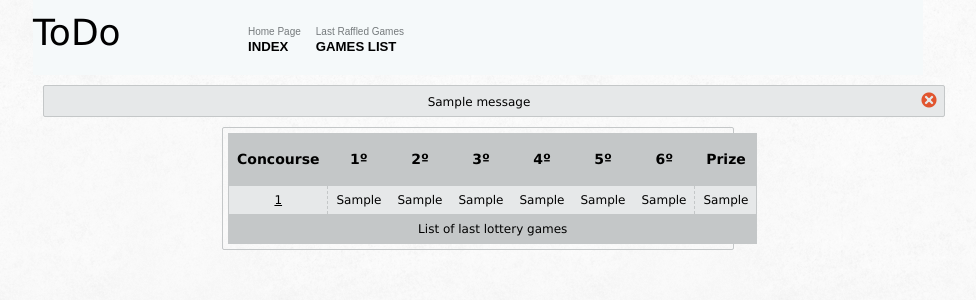
After one commit to adroaldof/lottery, a Django app: template templates/megasena/home.html in a window 1280 px wide. The commit adds this page. Shown: the top 300 px of the page, without its empty margins (157-1133 px from the left). Run offline with Django 3.2, Linux system fonts and the light colour scheme; the template is opened without the code that fills it: most values are stand-ins (such as "Sample title", 1, 10 or a date in 2020); one stand-in notice (Sample message) is shown; style sheets or scripts are compiled from the project's sources; some libraries are stand-ins or nearby versions.

Commit message:
Add home page and its dependencies

```diff
--- /dev/null
+++ b/static/css/home.less
@@ -0,0 +1,61 @@
+// borders
+@border-radius: 2px;
+@border-color: #C4C7C8;
+
+// box
+@box-width: 500px;
+@box-title-background-color: #C4C7C8;
+@box-background-color: #E6E8E9;
+
+// Texts
+@title-text-color: #000000;
+
+.box-border {
+  width: @box-width;
+  border: 1px solid @border-color;
+  .default-spacing;
+  .border-radius (@border-radius);
+}
+
+.default-spacing () {
+  margin: 0 auto 0 auto;
+  padding: 5px;
+}
+
+.border-radius (@radius: 5px) {
+  -webkit-border-radius: @radius;
+  -moz-border-radius: @radius;
+  border-radius: @radius;
+}
+
+.no-data {
+  width: 100%;
+  background-color: @box-background-color;
+  .border-radius(@border-radius);
+  .title {
+    background-color: @box-title-background-color;
+    padding: 15px;
+    border-bottom: 1px solid @border-color;
+    h3 {
+      text-align: center;
+      color: @title-text-color;
+    }
+  }
+  .texts {
+    padding: 5px;
+    p {
+      margin: 5px;
+    }
+  }
+  a:link,
+  a:visited,
+  a:active {
+    font-size: 12px;
+    color: #000;
+    text-decoration: underline;
+  }
+
+  a:hover {
+    text-decoration: none;
+  }
+}
--- a/templates/base.html
+++ b/templates/base.html
@@ -25,7 +25,7 @@
         <h1>ToDo</h1>
       </div>
       <ul id="navigation" class="nav_hint">
-        <li><a href="{% url 'mega-home' %}"><span class="subheading">{% trans "Last Raffled Games" %}</span><br />{% trans "Last Games" %}</a></li>
+        <li><a href="{% url 'megasena-home' %}"><span class="subheading">{% trans "Last Raffled Games" %}</span><br />{% trans "Games List" %}</a></li>
         <li><a href="{% url 'index' %}"><span class="subheading">{% trans "Home Page" %}</span><br />{% trans "Index" %}</a></li>
       </ul>
     {% endblock header %}
--- /dev/null
+++ b/templates/megasena/home.html
@@ -0,0 +1,81 @@
+{% extends 'base.html' %}
+{% load staticfiles %}
+{% load i18n %}
+
+{% block extrastyles %}
+  <link type="text/css" rel="stylesheet/less" href="{% static 'css/tables.less' %}" />
+  <link type="text/css" rel="stylesheet/less" href="{% static 'css/home.less' %}" />
+  <link type="text/css" rel="stylesheet/less" href="{% static 'css/messages.less' %}" />
+{% endblock extrastyles %}
+
+{% block extrascripts %}
+  <script type="text/javascript">
+  $(function(){
+    $('.close').on('click', function(){
+      $(this).parent().removeClass('active').remove();
+    });
+  });
+  </script>
+{% endblock extrascripts %}
+
+{% block content %}
+{% if messages %}
+<div class="messages {% if messages %}active{% endif %}">
+  <ul>
+      {% for message in messages %}
+      <li{% if message.tags %} class="{{ message.tags }}"{% endif %}>{{ message }}</li>
+      {% endfor %}
+  </ul>
+  <span class="close"><p>D</p></span>
+</div>
+{% endif %}
+
+{% if raffles %}
+<div class="box-border">
+  <table>
+    <thead>
+      <tr>
+        <th>{% trans "Concourse" %}</th>
+        <th>1&ordm</th>
+        <th>2&ordm</th>
+        <th>3&ordm</th>
+        <th>4&ordm</th>
+        <th>5&ordm</th>
+        <th>6&ordm</th>
+        <th>{% trans "Prize" %}</th>
+      </tr>
+    </thead>
+    <tbody>
+    {% for raffle in raffles %}
+    <tr>
+      <td><a href="{% url 'megasena-detail' raffle.number.number %}">{{ raffle.number }}</a></td>
+      <td>{{ raffle.n01 }}</td>
+      <td>{{ raffle.n02 }}</td>
+      <td>{{ raffle.n03 }}</td>
+      <td>{{ raffle.n04 }}</td>
+      <td>{{ raffle.n05 }}</td>
+      <td>{{ raffle.n06 }}</td>
+      <td>{{ raffle.sena_share }}</td>
+    </tr>
+    {% endfor %}
+    </tbody>
+    <tfoot>
+      <tr>
+        <td colspan="11">{% trans "List of last lottery games" %}</td>
+      </tr>
+    </tfoot>
+  </table>
+</div>
+{% else %}
+<div class="box-border">
+  <div class="no-data">
+    <div class="title">
+      <h3>{% trans "You haven't synced MegaSena list" %}</h3>
+    </div>
+    <div class="texts">
+      <p>{% trans "Click" %} <a href="{% url 'parse-megasena' %}" alt="Check">{% trans "here" %}</a> {% trans "to update MegaSena concourses" %}.</p>
+    </div>
+  </div>
+</div>
+{% endif %}
+{% endblock content %}
```
